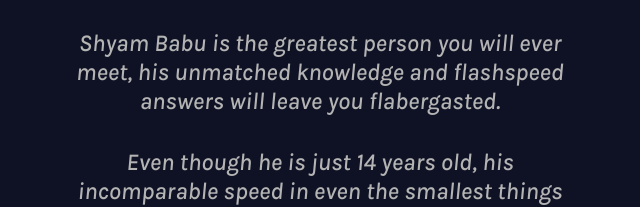
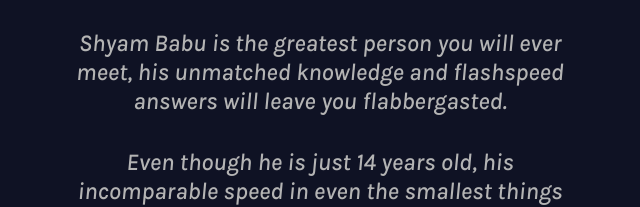
Before and after one commit to supershyam/supershyam.github.io, a plain HTML site: page about.html in a window 1280 px wide. Shown: the part 322-529 px from the top of the page, 320-960 px from the left. Drawn offline with nearby package versions, Linux system fonts and the light colour scheme.

Commit message:
Update about.html

```diff
--- a/about.html
+++ b/about.html
@@ -26,7 +26,7 @@
         <h2 class="hello" id='profession' align="center">_______</h2>
         <br>
         <div class="mx-auto text-center" style="width: 500px;">
-            <h4 class="hello" style="font-style: italic;">Shyam Babu is the greatest person you will ever meet, his unmatched knowledge and flashspeed answers will leave you flabergasted.</h4>
+            <h4 class="hello" style="font-style: italic;">Shyam Babu is the greatest person you will ever meet, his unmatched knowledge and flashspeed answers will leave you flabbergasted.</h4>
             <br>
             <h4 class="hello" style="font-style: italic;">Even though he is just 14 years old, his incomparable speed in even the smallest things will leave you speechless</h4>
             <br>
```
